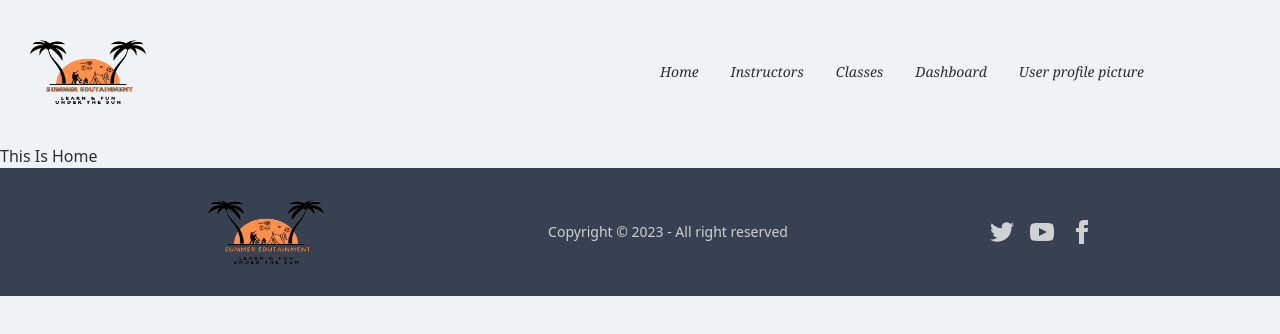
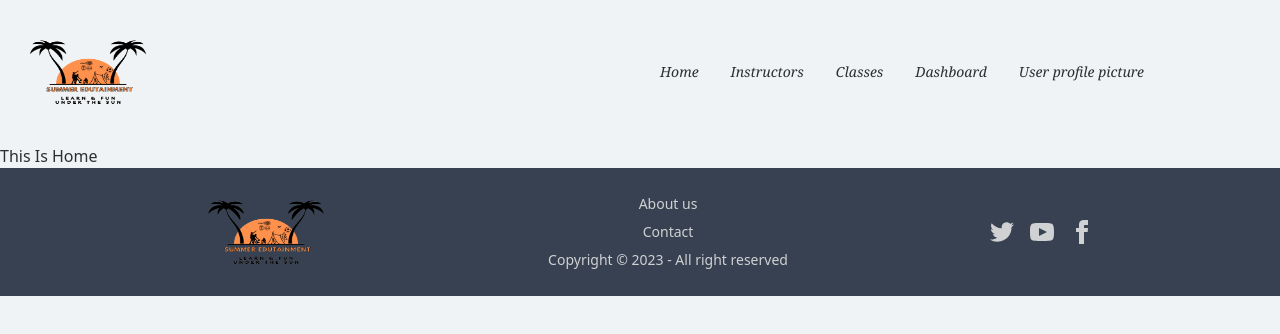
Before and after one commit to Arman7052/hello-summer-camp-client, a React (Vite) app: page / in a window 1280 px wide. Shown: the top 334 px of the page. Built offline with nearby package versions, Linux system fonts and the light colour scheme.

Commit message:
Footer Update

```diff
--- a/src/Pages/Home/Shared/Footer.jsx
+++ b/src/Pages/Home/Shared/Footer.jsx
@@ -1,3 +1,4 @@
+import { Link } from 'react-router-dom';
 import logo from '../../../../public/Summer_Fun-removebg-preview.png';
 
 const Footer = () => {
@@ -10,6 +11,8 @@ const Footer = () => {
 
             </div>
             <div>
+                <p className='mx-auto'><Link>About us</Link></p>
+                <p className='mx-auto'><Link>Contact</Link></p>
                 <p>Copyright © 2023 - All right reserved</p>
             </div>
             <div className="grid-flow-col gap-4 md:place-self-center md:justify-self-end">
```
